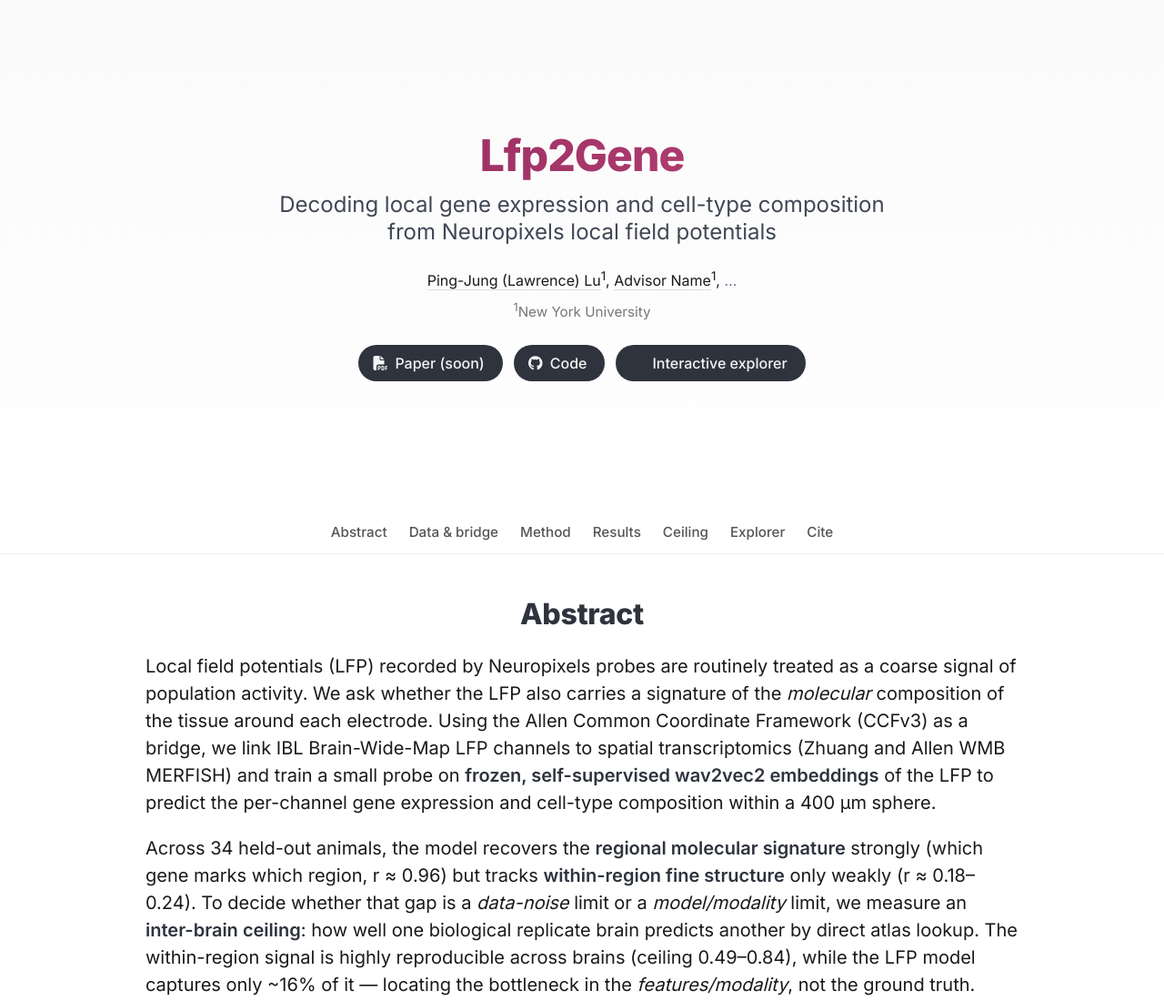
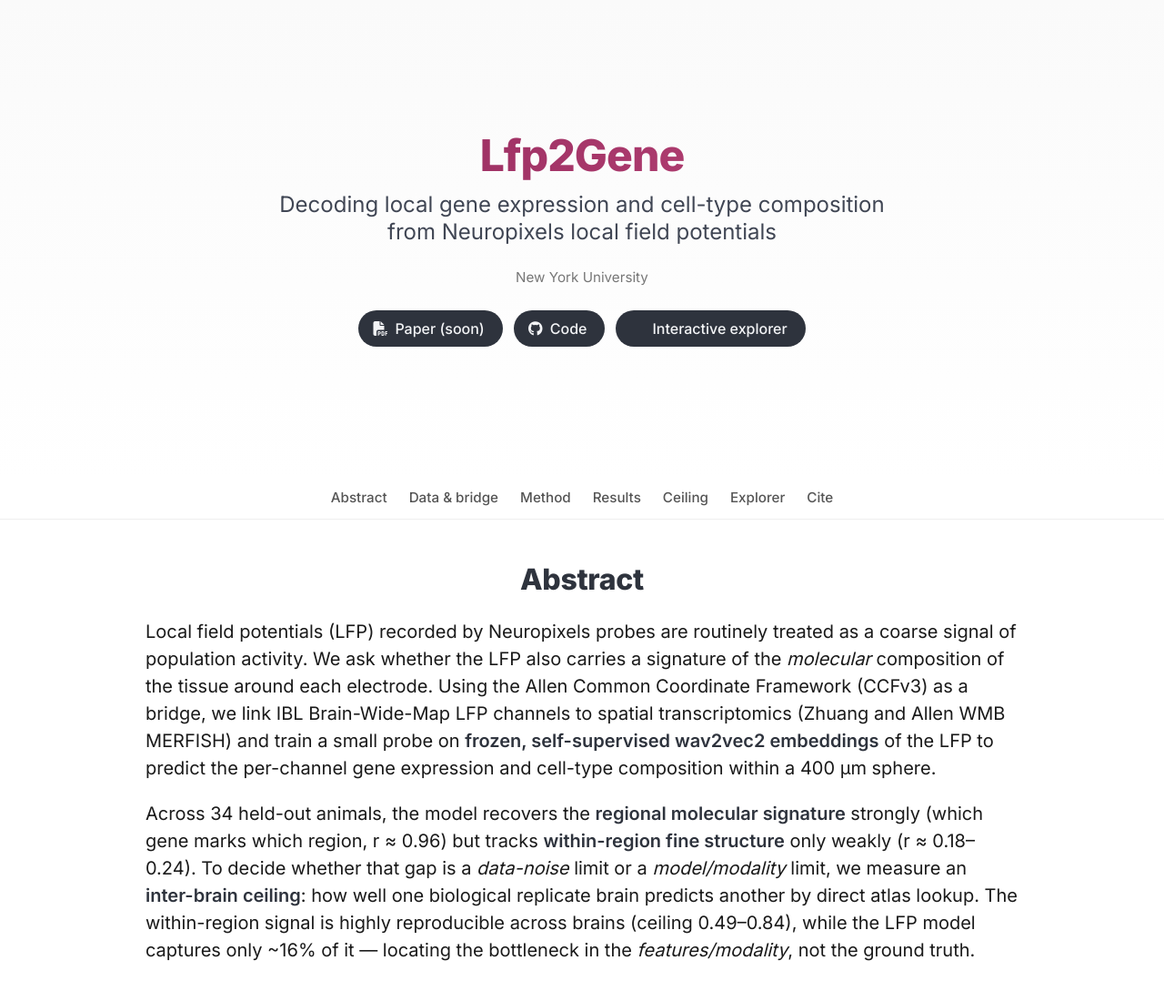
Before and after one commit to LawrenceLu0904/Lfp2Gene-page, a plain HTML site: page index.html in a window 1280 px wide. Shown: the top 1100 px of the page at 91% size. Drawn offline with nearby package versions, Linux system fonts and the light colour scheme; some icons are missing.

Commit message:
Explorer: per-cube probe drill-down (click a cube -> zoom + probe count); remove author byline until paper

```diff
--- a/index.html
+++ b/index.html
@@ -26,13 +26,8 @@
         from Neuropixels local field potentials
       </p>
 
-      <!-- TODO(prose): authors + affiliations. Fill co-authors/advisor. -->
-      <p class="authors mt-5">
-        <a href="#">Ping-Jung (Lawrence) Lu</a><sup>1</sup>,
-        <a href="#">Advisor Name</a><sup>1</sup>,
-        <span class="has-text-grey">&hellip;</span>
-      </p>
-      <p class="affil mt-2"><sup>1</sup>New York University</p>
+      <!-- authors intentionally omitted until the paper is finalized -->
+      <p class="affil mt-5">New York University</p>
 
       <!-- Quick links -->
       <div class="buttons is-centered mt-5">
```
